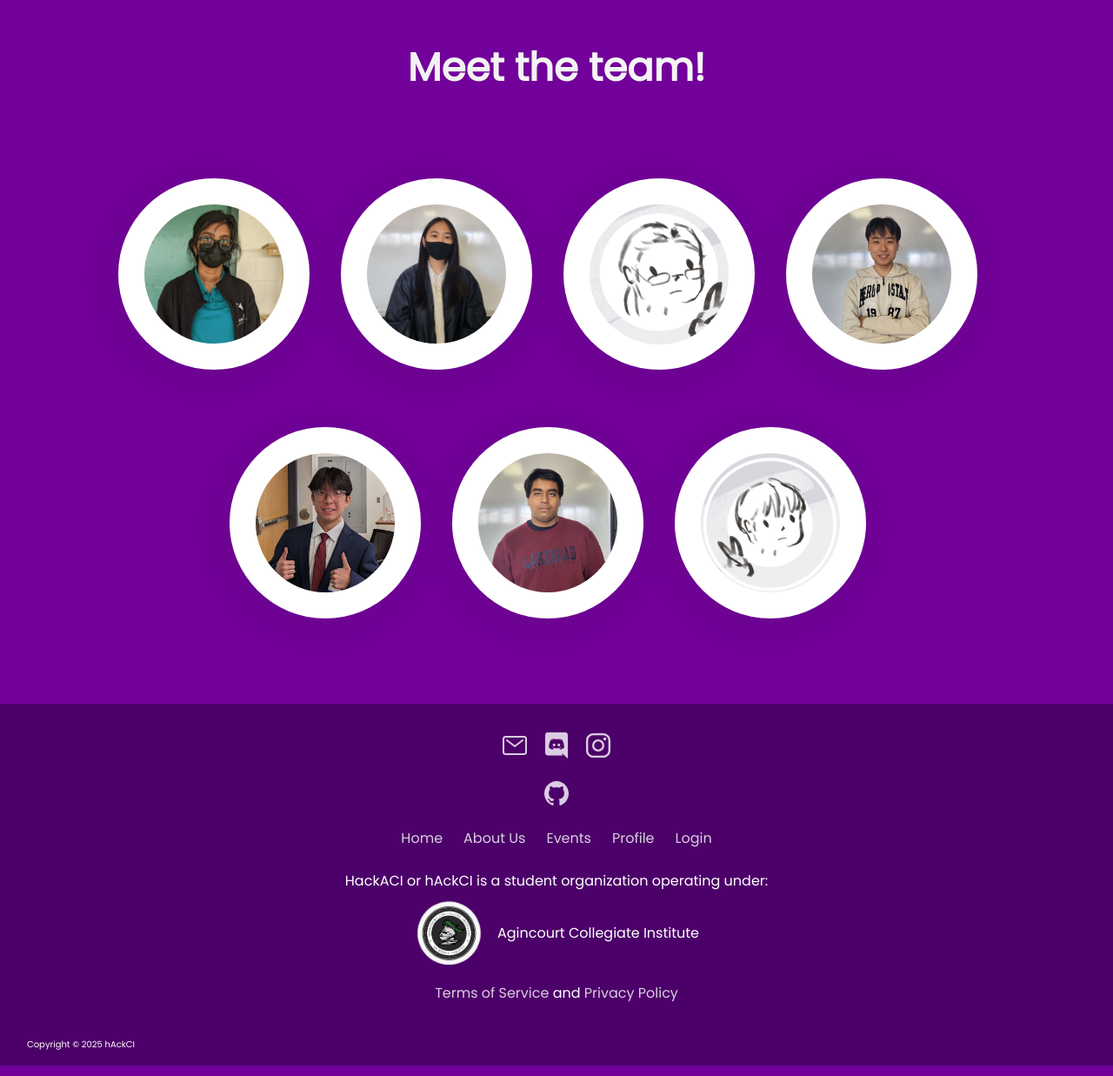
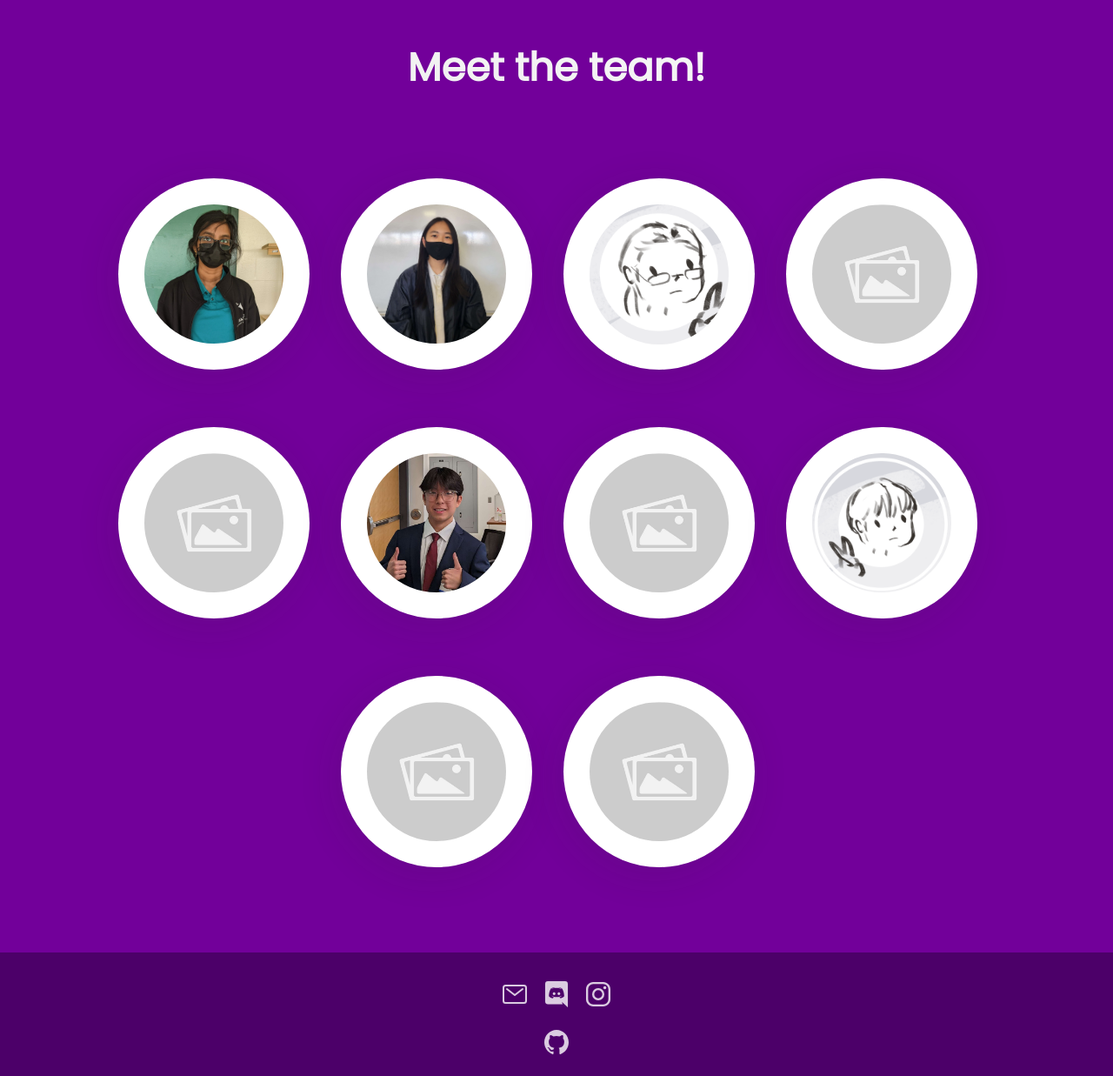
Before and after one commit to hackACI/hackACI-website, a Django app: page /aboutus/ in a window 1280 px wide. Shown: the part 2182-3419 px from the top of the page at 87% size. Run offline with Django 5.2, Linux system fonts and the light colour scheme; some libraries are stand-ins or nearby versions.

Commit message:
fix privacy policy pages, fix about us pages and optimize for oauth flow future signup easily

```diff
--- a/static/css/style.css
+++ b/static/css/style.css
@@ -269,4 +269,5 @@ h2{
   flex-direction: column;
   gap: 1em;
   padding: 1em;
+  padding-bottom: 2.5em;
 }
--- a/templates/about.html
+++ b/templates/about.html
@@ -121,7 +121,7 @@
                             </div>
                             <div class="caption">
                                 <h3>Cimmaji Manoranjan</h3>
-                                <p>Organizer</p>
+                                <p>President</p>
                                 <div class="social-links">
 
                                     <a href="https://discord.com/users/666017736337653782"><i class="fa-brands fa-discord"></i></a>
@@ -138,7 +138,7 @@
                             </div>
                             <div class="caption">
                                 <h3>Amy Zhang</h3>
-                                <p>Secretary/Outreach</p>
+                                <p>Vice President</p>
                                 <div class="social-links">
                                 <a href="https://discord.com/users/558051194044678177"><i class="fa-brands fa-discord"></i></a>
                                 <a href="mailto:amy.zhang8@student.tdsb.on.ca"><i class="fa-solid fa-envelope"></i></a>
@@ -151,7 +151,7 @@
                             </div>
                             <div class="caption">
                                 <h3>Rose Zheng</h3>
-                                <p>Logistics</p>
+                                <p>Communications</p>
                                 <div class="social-links">
                                     <a href="https://discord.com/users/#"><i class="fa-brands fa-discord"></i></a>
                                     <a href="mailto:rose.zheng@student.tdsb.on.ca"><i class="fa-solid fa-envelope"></i></a>
@@ -160,11 +160,11 @@
                         </div>
                         <div class="profile-card">
                             <div class="img">
-                                <img src="{% static '/images/profile-images/jackson.jpg' %}">
+                                <img src="{% static '/images/placeholder.jpg' %}">
                             </div>
                             <div class="caption">
-                                <h3>Jackson Cai</h3>
-                                <p>Front/Back End Developer</p>
+                                <h3>Eliott Tenn</h3>
+                                <p>Communications</p>
                                 <div class="social-links">
                                     <!-- modify social links in a editable file -->
                                     <a href="https://discord.com/users/678058588278751252"><i class="fa-brands fa-discord"></i></a>
@@ -176,11 +176,11 @@
                         </div>
                         <div class="profile-card">
                             <div class="img">
-                                <img src="{% static '/images/profile-images/james.jpg' %}">
+                                <img src="{% static '/images/placeholder.jpg' %}">
                             </div>
                             <div class="caption">
-                                <h3>James Cai</h3>
-                                <p>Front End Developer</p>
+                                <h3>Maher Almoussaly</h3>
+                                <p>Website Developer</p>
                                 <div class="social-links">
                                     <a href="https://discord.com/users/542081852609921034"><i class="fa-brands fa-discord"></i></a>
                                     <a href="mailto:james.cai4@student.tdsb.on.ca"><i class="fa-solid fa-envelope"></i></a>
@@ -191,11 +191,26 @@
                         </div>
                         <div class="profile-card">
                             <div class="img">
-                                <img src="{% static '/images/profile-images/elk.jpg' %}">
+                                <img src="{% static '/images/profile-images/james.jpg' %}">
                             </div>
                             <div class="caption">
-                                <h3>Elakkiyan Rasakumar</h3>
-                                <p>Communications</p>
+                                <h3>James Cai</h3>
+                                <p>Website Developer</p>
+                                <div class="social-links">
+                                    <a href="https://discord.com/users/542081852609921034"><i class="fa-brands fa-discord"></i></a>
+                                    <a href="mailto:james.cai4@student.tdsb.on.ca"><i class="fa-solid fa-envelope"></i></a>
+                                    <a href="https://www.instagram.com/dr.jams_?igsh=aDJhb25tYXV3ZjNo"><i class="fa-brands fa-instagram"></i></a>
+                                    <a href="https://www.linkedin.com/in/cai-james/"><i class="fa-brands fa-linkedin"></i></a>
+                                </div>
+                            </div>
+                        </div>
+                        <div class="profile-card">
+                            <div class="img">
+                                <img src="{% static '/images/placeholder.jpg' %}">
+                            </div>
+                            <div class="caption">
+                                <h3>Felicia Tran</h3>
+                                <p>Marketing</p>
                                 <div class="social-links">
                                     <a href="https://discord.com/users/272756741563875329"><i class="fa-brands fa-discord"></i></a>
                                     <a href="mailto:elakkiyan.rasakumar@student.tdsb.on.ca"><i class="fa-solid fa-envelope"></i></a>
@@ -218,6 +233,34 @@
                                 </div>
                             </div>
                         </div>
+                        <div class="profile-card">
+                            <div class="img">
+                                <img src="{% static '/images/placeholder.jpg' %}">
+                            </div>
+                            <div class="caption">
+                                <h3>Anny Li</h3>
+                                <p>Outreach</p>
+                                <div class="social-links">
+                                    <a href="https://discord.com/users/506931241459646492"><i class="fa-brands fa-discord"></i></a>
+                                    <a href="mailto:koby.dong@gmail.com"><i class="fa-solid fa-envelope"></i></a>
+                                    <a href="https://www.linkedin.com/in/koby-dong-849018296/"><i class="fa-brands fa-linkedin"></i></a>
+                                </div>
+                            </div>
+                        </div>
+                        <div class="profile-card">
+                            <div class="img">
+                                <img src="{% static '/images/placeholder.jpg' %}">
+                            </div>
+                            <div class="caption">
+                                <h3>Amy Shen</h3>
+                                <p>Outreach</p>
+                                <div class="social-links">
+                                    <a href="https://discord.com/users/506931241459646492"><i class="fa-brands fa-discord"></i></a>
+                                    <a href="mailto:koby.dong@gmail.com"><i class="fa-solid fa-envelope"></i></a>
+                                    <a href="https://www.linkedin.com/in/koby-dong-849018296/"><i class="fa-brands fa-linkedin"></i></a>
+                                </div>
+                            </div>
+                        </div>
                     </div>
                 </article>
             </section>
```
Also changed, not shown: static/images/placeholder.jpg (added).
